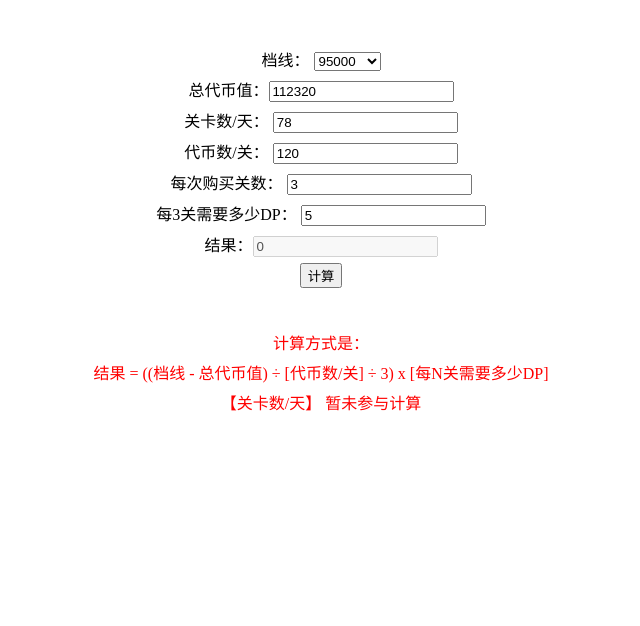
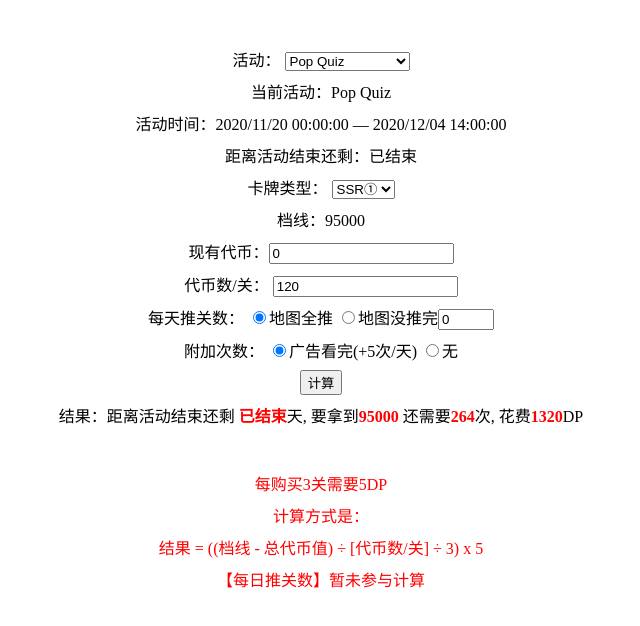
Before and after one commit to jojocalc/jojocalc.github.io, a plain HTML site: page index.html in a window 1280 px wide. Both pictures are taken after a click on the button "计算". Shown: the part 70-696 px from the top of the page, without its empty margins (319-959 px from the left). Drawn offline with Linux system fonts and the light colour scheme.

Commit message:
feat: 新版

````diff
--- a/css/style.css
+++ b/css/style.css
@@ -2,7 +2,7 @@ body{
     text-align: center;
 }
 .calc-div{
-    margin-top: 6px;
+    margin-top: 8px;
 }
 .calc-div span{
     width: 100px;
@@ -11,3 +11,7 @@ body{
 .hint{
     color: red;
 }
+#result-div label{
+    color: red;
+    font-weight: bold;
+}
--- a/index.html
+++ b/index.html
@@ -9,26 +9,62 @@
 <body>
     <h1>jiojio计算器</h1>
     <div class="calc-div" style="margin-top: 50px;">
-        <span>档线：</span>
-        <select id="line">
-            <option>95000</option>
-            <option>175000</option>
-            <option>212000</option>
-            <option>260000</option>
+        <span>活动：</span>
+        <select id="events">
+            <option>Pop Quiz</option>
+            <option>Birthday Events</option>
+            <option>Otaku BootCamp</option>
+            <option>Lonely Deil</option>
         </select>
     </div>
-   <div class="calc-div"><span>总代币值：</span><input id="max" value="112320" /></div>
-   <div class="calc-div"><span>关卡数/天： </span><input id="mission" value="78" /></div>
-   <div class="calc-div"><span>代币数/关：</span> <input id="token" value="120"/></div>
-   <div class="calc-div"><span>每次购买关数：</span> <input id="per-mission" value="3"/></div>
-   <div class="calc-div"><span id="dp-desc">每3关需要多少DP：</span> <input id="dp" value="5"/></div>
-    <div class="calc-div"><span>结果：</span><input id="result" disabled=true><div>
-    <div class="calc-div"><button id="calc-btn">计算</button></div>
+    <div class="calc-div"><span>当前活动：</span><span id="current-event">Pop Quiz</span></div>
+    <div class="calc-div"><span>活动时间：</span><span id="start-time">2020/01/01 00:00:00</span> — <span id="end-time">2020/02/01 00:00:00</span></div>
+    <!-- 根据活动时间来计算 -->
+    <div class="calc-div"><span>距离活动结束还剩：</span><span id="rest-time">11天21小时</span></div>
+    <div class="calc-div">
+        <span>卡牌类型：</span>
+        <select id="card-type">
+            <option value="95000" selected="true">SSR①</option>
+            <option value="175000">SSR②</option>
+            <option value="212000">UR①</option>
+            <option value="260000">UR②</option>
+        </select>
+    </div>
+    <!-- 根据卡牌类型变 -->
+    <div class="calc-div"><span>档线：</span><span id="line">95000</span></div>
+    <!-- 最小值为0，需要校验负数 -->
+   <div class="calc-div"><span>现有代币：</span><input type="number" id="current-db" min="0" value="0" /></div>
+   <div class="calc-div"><span>代币数/关：</span> <input type="number" id="token"  min="120" value="120"/></div>
+
+   <div class="calc-div"><span>每天推关数： </span>
+        <!-- 地图全推默认78 -->
+        <input id="finish-all" type="radio" name="mission-num" value="finish-all" checked="true"/><label for="finish-all">地图全推</label>
+        <!-- 自己输入,最小值为0，最大值为26 -->
+        <input id="unfinish" type="radio" name="mission-num"  value="unfinish"/><label for="unfinish">地图没推完</label><input id="part-mission" type="number" min="0" max="26" value="0" />
+    </div>
+
+    <div class="calc-div"><span>附加次数： </span>
+        <!-- 地图全推默认78 -->
+        <input id="add-ad" type="radio" name="add-num" value="5" checked="true" /><label for="add-ad">广告看完(+5次/天)</label>
+        <!-- 自己输入,最小值为0，最大值为26 -->
+        <input id="add-none" type="radio" name="add-num" value="0" /><label for="add-none">无</label>
+    </div>
+   <div class="calc-div"><button id="calc-btn">计算</button></div>
+
+   <div id="result-div" class="calc-div" hidden="true">
+        <span>结果：距离活动结束还剩</span>
+        <label id="result-day">1</label>天,
+        要拿到<label id="result-type">SSR1</label>
+        还需要<label id="result-count">1</label>次,
+        花费<label id="result-dp">1</label>DP
+    <div>
+
     </br>
     </br>
+    <div class="calc-div"><span class="hint">每购买3关需要5DP</span></div>
     <div class="calc-div"><span class="hint">计算方式是： </span></div>
-    <div class="calc-div"><span class="hint">结果 = ((档线 - 总代币值) ÷ [代币数/关] ÷ 3) x [每N关需要多少DP] </span></div>
-    <div class="calc-div"><span class="hint">【关卡数/天】 暂未参与计算 </span></div>
+    <div class="calc-div"><span class="hint">结果 = ((档线 - 总代币值) ÷ [代币数/关] ÷ 3) x 5</span></div>
+    <div class="calc-div"><span class="hint">【每日推关数】暂未参与计算</span></div>
 </body>
 <script src="js/jquery.js"></script>
 <script src="js/jquery.min.js"></script>
--- a/js/calc.js
+++ b/js/calc.js
@@ -1,32 +1,122 @@
 $(document).ready(function(){
 
+    $("#start-time").html("2020/11/20 00:00:00")
+    $("#end-time").html("2020/12/04 14:00:00")
+    var endTime = $("#end-time").html();
+    var time = getDistanceSpecifiedTime(endTime);
+    $("#rest-time").html(time);
+
+    // 根据关卡
     $("#per-mission").on('input',function(){
         console.log(111)
         $("#dp-desc").html("每"+$(this).val()+"关需要多少DP：")
     });
 
+    $('#events').change(function() {
+        $("#current-event").html($(this).val())
+        // var options=$("#card-type option:selected");
+        //TODO 修改活动时间
+        if('Pop Quiz' == $(this).val()) {
+            $("#start-time").html("2020/11/20 00:00:00")
+            $("#end-time").html("2020/12/04 14:00:00")
+        } else if ('Birthday Events' == $(this).val()) {
+            $("#start-time").html("2020/12/09 00:00:00")
+            $("#end-time").html("2020/12/20 14:00:00")
+        } else if ('Otaku BootCamp' == $(this).val()) {
+            $("#start-time").html("2020/12/21 00:00:00")
+            $("#end-time").html("2021/1/20 14:00:00")
+        } else if ('Lonely Deil' == $(this).val()) {
+            $("#start-time").html("2021/2/09 00:00:00")
+            $("#end-time").html("2021/2/20 14:00:00")
+        }
+        //计算结束时间
+        var endTime = $("#end-time").html();
+        var time = getDistanceSpecifiedTime(endTime);
+        $("#rest-time").html(time);
+    })
+
+    $('#card-type').change(function() {
+        $("#line").html($(this).val())
+    })
+
+    /**
+     * 获取距离指定时间还有多少天
+     * @param {String | Number | Date} dateTime 日期时间
+     * @example
+     * ```javascript
+     *     getDistanceSpecifiedTime('2019/02/02 02:02:00');
+     *     getDistanceSpecifiedTime(1549036800000);
+     *     getDistanceSpecifiedTime(new Date("2019/2/2 00:00:00"));
+     * ```
+     */
+    function getDistanceSpecifiedTime(dateTime) {
+        // 指定日期和时间
+        var EndTime = new Date(dateTime);
+        // 当前系统时间
+        var NowTime = new Date();
+        var t = EndTime.getTime() - NowTime.getTime();
+        var d = Math.floor(t / 1000 / 60 / 60 / 24);
+        var h = Math.floor(t / 1000 / 60 / 60 % 24);
+        var m = Math.floor(t / 1000 / 60 % 60);
+        var s = Math.floor(t / 1000 % 60);
+        if(d <= 0) {
+            return '已结束';
+        }
+        var html = d + " 天" + h + " 时";
+        // var html = d + " 天" + h + " 时" + m + " 分" + s + " 秒";
+        return html;
+    }
+
+
+
+    // 计算
     $("#calc-btn").click(function(){
-        var max = $("#max").val();
+        var currentDb = $("#current-db").val();
         var mission = $("#mission").val();
-        var permission = $("#per-mission").val();
+        var permission = 3;
+        var dp = 5;
+        //档线
+        var line = $("#line").html();
+        //差值 = 档线-总代币
+        var result = line - currentDb;
+        //代币数/关
         var token = $("#token").val();
-        var dp = $("#dp").val();
-        var line = $("#line").val();
-        //差值 = 档线-总代币
-        var result = line - max;
         //如果小于0 就返回0
         if(result <= 0) {
-            $("#result").val(0);
+            $("#result-div").show();
+
+            $("#result-day").html($("#rest-time").html().split("天")[0])
+            $("#result-type").html($("#card-type").val())
+            $("#result-count").html(0)
+            $("#result-dp").html(0);
             return
         }
+        //计算每日关卡数
+        var missionNum = $('input[name="mission-num"]:checked').val();
+        if('finish-all' == missionNum) {
+            mission = 26
+        } else {
+            mission = $("#part-mission").val();
+        }
+        console.log(mission);
+        //附加关卡值
+        var addNum = $('input[name="add-num"]:checked').val();
+        mission+=addNum;
+
         //关卡数 = 差值 除以 每关可以获取的代币数
-        result = Math.ceil(result / token);
-        console.log("关卡数："+result)
+        var resultCount = Math.ceil(result / token);
+        console.log("关卡数："+resultCount)
         //每3关的dp数 = 关卡数 除以 3
-        result = Math.ceil(result / permission)
+        resultCount = Math.ceil(resultCount / permission)
         // 最终结果 = 每3关的dp数 * 5
-        result = result * dp;
-        $("#result").val(result);
+        result = resultCount * dp;
+
+        $("#result-div").show();
+
+        $("#result-day").html($("#rest-time").html().split("天")[0])
+        $("#result-type").html($("#card-type").val())
+        $("#result-count").html(resultCount)
+        $("#result-dp").html(result);
 
     });
 });
````
